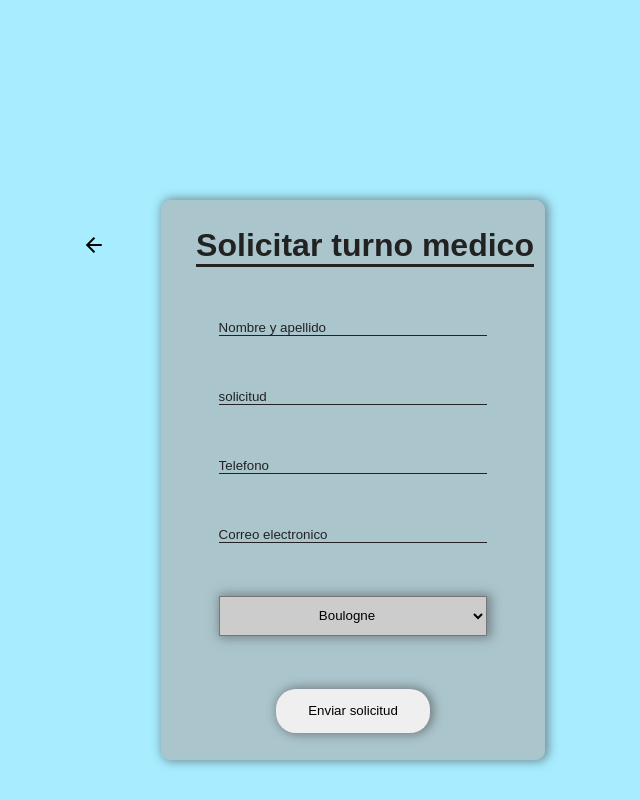
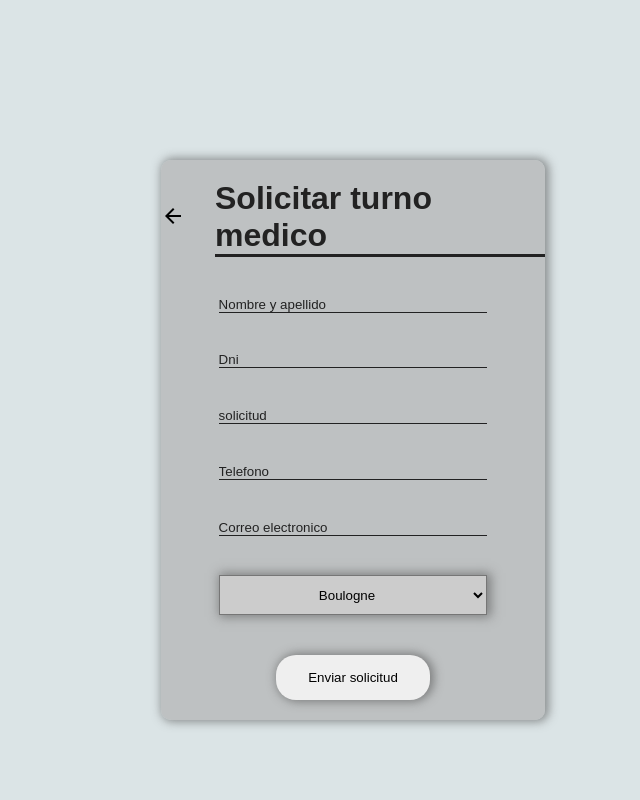
Before and after one commit to franciscosucho/vacunatorio, a PHP site: page /form.php in a window 1280 px wide. Shown: the whole page, without its empty margins (287-927 px from the left). Run offline with PHP 8.4, Linux system fonts and the light colour scheme; some web fonts are replaced.

Commit message:
27/10/23

```diff
--- a/css2/estilo.css
+++ b/css2/estilo.css
@@ -6,13 +6,17 @@
 }
 
 body {
-  background-color: rgba(103, 225, 255, 0.575);
+  height: 100%;
+  background-color: rgba(193, 209, 212, 0.575);
   display: flex;
   justify-content: center;
   align-items: center;
 }
-body form {
-  margin-top: 200px;
+body main {
+  position: absolute;
+  top: 20%;
+}
+body main form {
   display: flex;
   flex-direction: column;
   justify-content: space-around;
@@ -23,24 +27,23 @@ body form {
   border-radius: 10px;
   box-shadow: 2px 0px 10px 2px rgba(80, 80, 80, 0.575);
 }
-body form .cont_back {
+body main form .cont_back {
   display: flex;
   justify-content: center;
   align-items: center;
 }
-body form .cont_back a {
-  position: relative;
-  left: -25%;
+body main form .cont_back a {
+  padding-right: 30px;
   text-decoration: none;
 }
-body form .cont_back a span {
+body main form .cont_back a span {
   color: black;
 }
-body form h1 {
+body main form h1 {
   color: rgb(34, 34, 34);
   border-bottom: 3px solid rgb(34, 34, 34);
 }
-body form input {
+body main form input {
   color: rgb(31, 31, 31);
   border: none;
   background: none;
@@ -50,20 +53,23 @@ body form input {
   border-bottom: 1px solid rgb(34, 34, 34);
   width: 70%;
 }
-body form input::-moz-placeholder {
+body main form input::-moz-placeholder {
   color: rgb(34, 34, 34);
 }
-body form input::placeholder {
+body main form input:-ms-input-placeholder {
   color: rgb(34, 34, 34);
 }
-body form .selec {
+body main form input::placeholder {
+  color: rgb(34, 34, 34);
+}
+body main form .selec {
   width: 70%;
   text-align: center;
   background-color: rgb(204, 204, 204);
   height: 40px;
   box-shadow: 2px 0px 10px 2px rgba(80, 80, 80, 0.575);
 }
-body form button {
+body main form button {
   border-radius: 20px;
   width: 40%;
   height: 8%;
--- a/css2/estilo.scss
+++ b/css2/estilo.scss
@@ -6,17 +6,18 @@
 }
 
 
+body {
+    height: 100%;
 
-
-
-body {
-    background-color: rgba(103, 225, 255, 0.575);
+    background-color: rgba(193, 209, 212, 0.575);
     display: flex;
     justify-content: center;
     align-items: center;
 
+    main {
+        position: absolute;
+        top: 20%;
         form {
-        margin-top: 200px;
             display: flex;
             flex-direction: column;
             justify-content: space-around;
@@ -26,26 +27,28 @@ body {
             background-color: rgba(172, 172, 172, 0.616);
             border-radius: 10px;
             box-shadow: 2px 0px 10px 2px rgba(80, 80, 80, 0.575);
-        .cont_back{
+
+            .cont_back {
                 display: flex;
                 justify-content: center;
                 align-items: center;
-            a{
-                position: relative;
-                left: -25%;
+                a {
+                    padding-right: 30px;
                     text-decoration: none;
 
-                span{
+                    span {
                         color: black;
                     }
 
                 }
 
             }
+
             h1 {
-            color:rgb(34, 34, 34);
+                color: rgb(34, 34, 34);
                 border-bottom: 3px solid rgb(34, 34, 34);
             }
+
             input {
                 color: rgb(31, 31, 31);
                 border: none;
@@ -60,14 +63,16 @@ body {
                     color: rgb(34, 34, 34);
                 }
             }
-        .selec{
+
+            .selec {
                 width: 70%;
                 text-align: center;
                 background-color: rgb(204, 204, 204);
                 height: 40px;
                 box-shadow: 2px 0px 10px 2px rgba(80, 80, 80, 0.575);
             }
-        button{
+
+            button {
                 border-radius: 20px;
                 width: 40%;
                 height: 8%;
@@ -76,3 +81,4 @@ body {
             }
         }
     }
+}
--- a/form.php
+++ b/form.php
@@ -26,6 +26,7 @@
             </div>
 
             <input type="text" placeholder="Nombre y apellido" name="nombre" class="enviar">
+            <input type="text" placeholder="Dni" name="dni" class="enviar">
             <input type="text" class="solicitud" placeholder="solicitud" name="solicitud">
             <input type="text" placeholder="Telefono" name="telefono">
             <input type="text" placeholder="Correo electronico" name="email">
@@ -51,22 +52,22 @@
             // Verifica si el formulario se ha enviado
             if (isset($_POST['btn'])) {
                 $nombre = $_POST['nombre'];
+                $dni = $_POST['dni'];
                 $email = $_POST['email'];
                 $solicitud = $_POST['solicitud'];
                 $localidad = $_POST['localidad'];
                 $telefono = $_POST['telefono'];
-
                 // Verifica que todos los campos estén completos
-                if (empty($nombre) || empty($email) || empty($solicitud) || empty($localidad) || empty($telefono)) {
+                if (empty($nombre) || empty($dni) || empty($email) || empty($solicitud) || empty($localidad) || empty($telefono)) {
                     $mensaje = "Por favor, complete todos los campos.";
                 } else {
                     // Sentencia preparada para la inserción
-                    $sql = "INSERT INTO solicitud_turno (nombre, localidad, descripcion, telefono, correo) VALUES (?, ?, ?, ?, ?)";
+                    $sql = "INSERT INTO solicitud_turno (nombre , localidad , descripcion, telefono, correo,dni ) VALUES (?,?,?, ?, ?, ?)";
                     $stmt = $conexionDatos->prepare($sql);
 
                     if ($stmt) {
                         // Vincula los parámetros y ejecuta la consulta
-                        $stmt->bind_param("sssss", $nombre, $localidad, $solicitud, $telefono, $email);
+                        $stmt->bind_param("ssssss", $nombre,$localidad, $solicitud, $telefono, $email,$dni);
                         if ($stmt->execute()) {
                             $mensaje = "Datos insertados correctamente";
                         } else {
--- a/index.php
+++ b/index.php
@@ -9,6 +9,7 @@
     <link rel="stylesheet" href="css/estilo.css">
     <link rel="shortcut icon" href="https://citymis.co/custom/vicentelopez/public/_css/logo150x550.png" type="image/x-icon">
     <link rel="apple-touch-icon" sizes="180x180" href="https://www.vicentelopez.gov.ar/apple-touch-icon.png">
+    <link rel="stylesheet" href="https://fonts.googleapis.com/css2?family=Material+Symbols+Outlined:opsz,wght,FILL,GRAD@20..48,100..700,0..1,-50..200" />
 </head>
 
 <body>
@@ -22,11 +23,14 @@
                 <li class="ver_vacunas">Tipos de vacunas</li>
                 <li class="ver_img">Ubicaciones de vacuatorios</li>
                 <li class="ver_horarios">Horarios de Vacunacion</li>
+            </ul>
+            <span class="material-symbols-outlined">person</span>
         </div>
 
         <div class="cont_vic">
             <h3>Vicente lopez</h3>
         </div>
+
     </header>
     <main class="main">
         <img src="https://www.vicentelopez.gov.ar/contenido/2023-01-18-961-imagen.jpg" alt="">
```
Also changed, not shown: css/estilo.css (+9 -4 lines), css/estilo.scss (+11 -6 lines), index.js (+4 -4 lines), 2 other files. Lines whose indentation alone changed are shown as unchanged.
